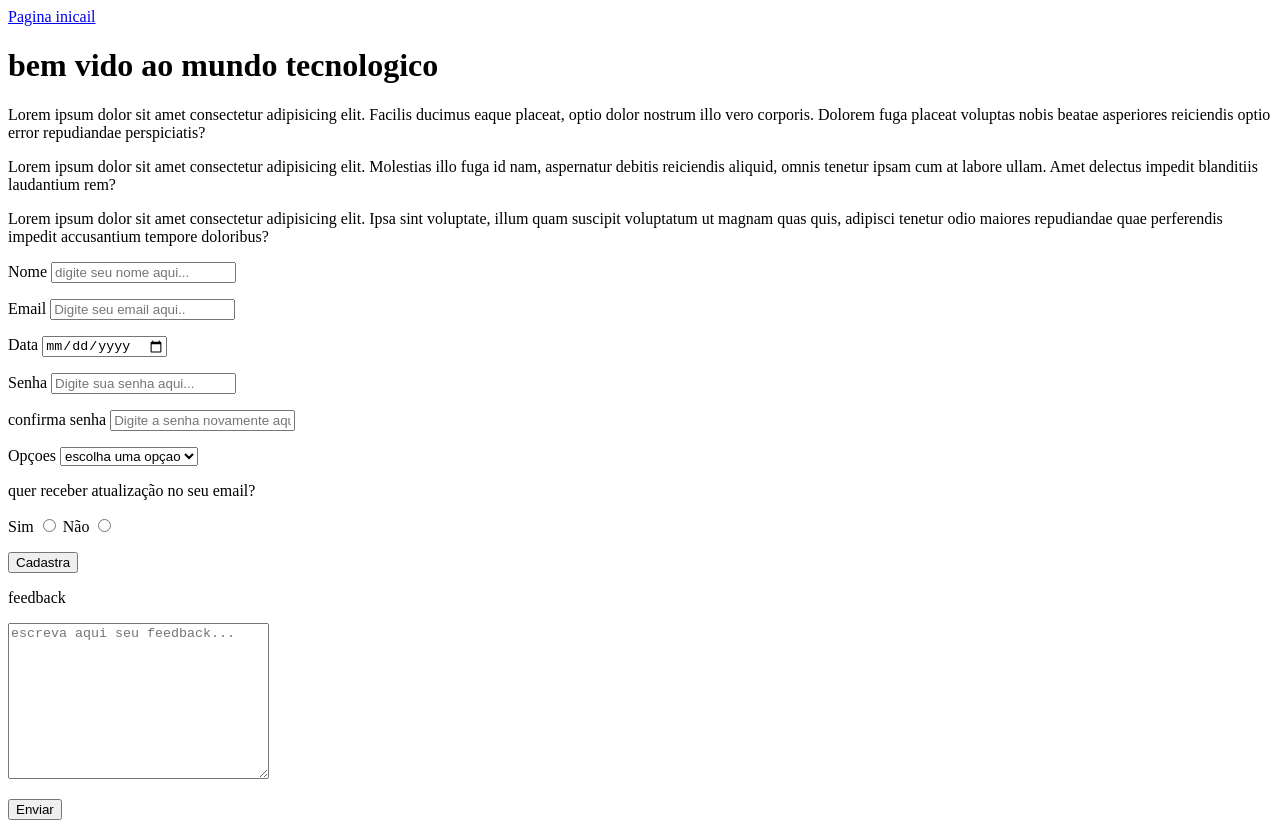
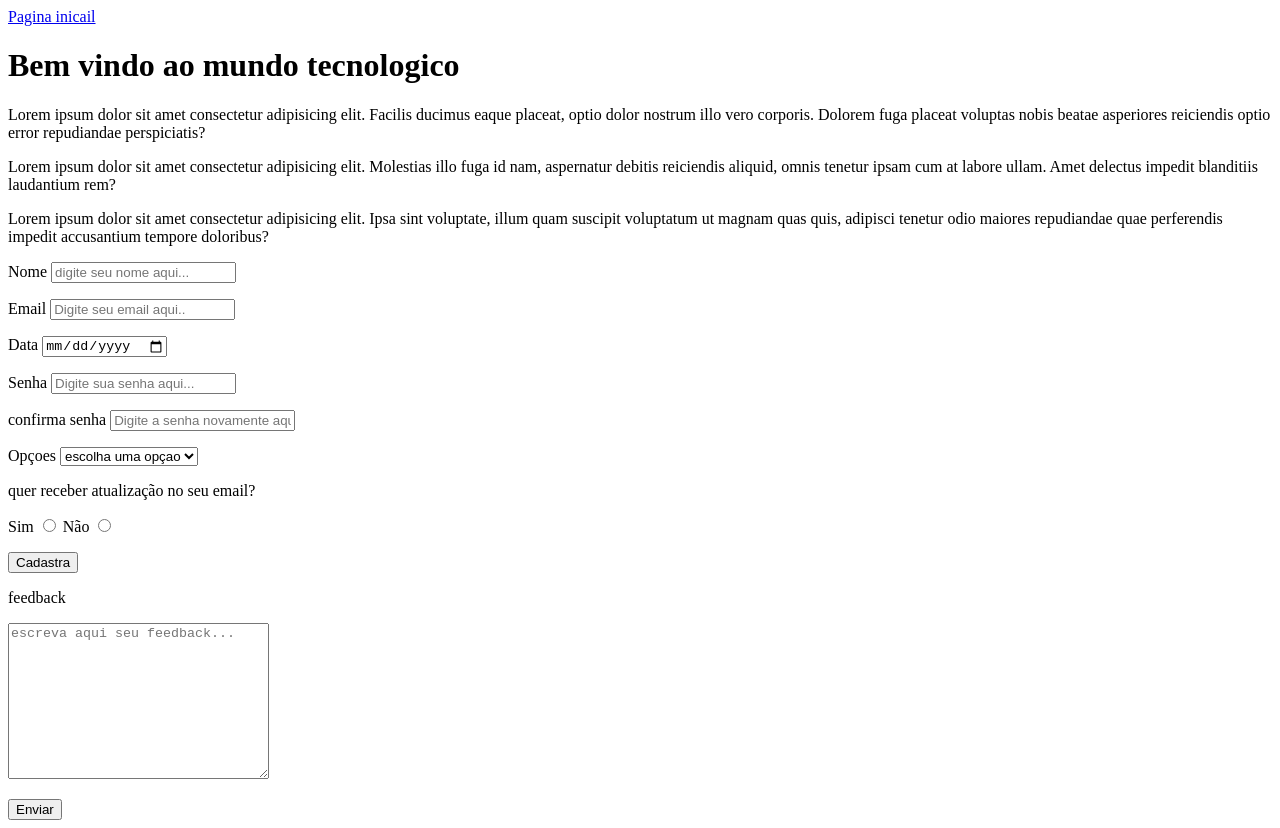
Before and after one commit to welvis2/projetos, a plain HTML site: page paginas/form.html in a window 1280 px wide. Drawn offline with Linux system fonts and the light colour scheme.

```diff
--- a/paginas/form.html
+++ b/paginas/form.html
@@ -11,7 +11,7 @@
 <body>
     <header>
         <a href="../index.html">Pagina inicail</a>
-        <h1>bem vido ao mundo tecnologico</h1>
+        <h1>Bem vindo ao mundo tecnologico</h1>
     </header>
     <main>
         <section>
```
